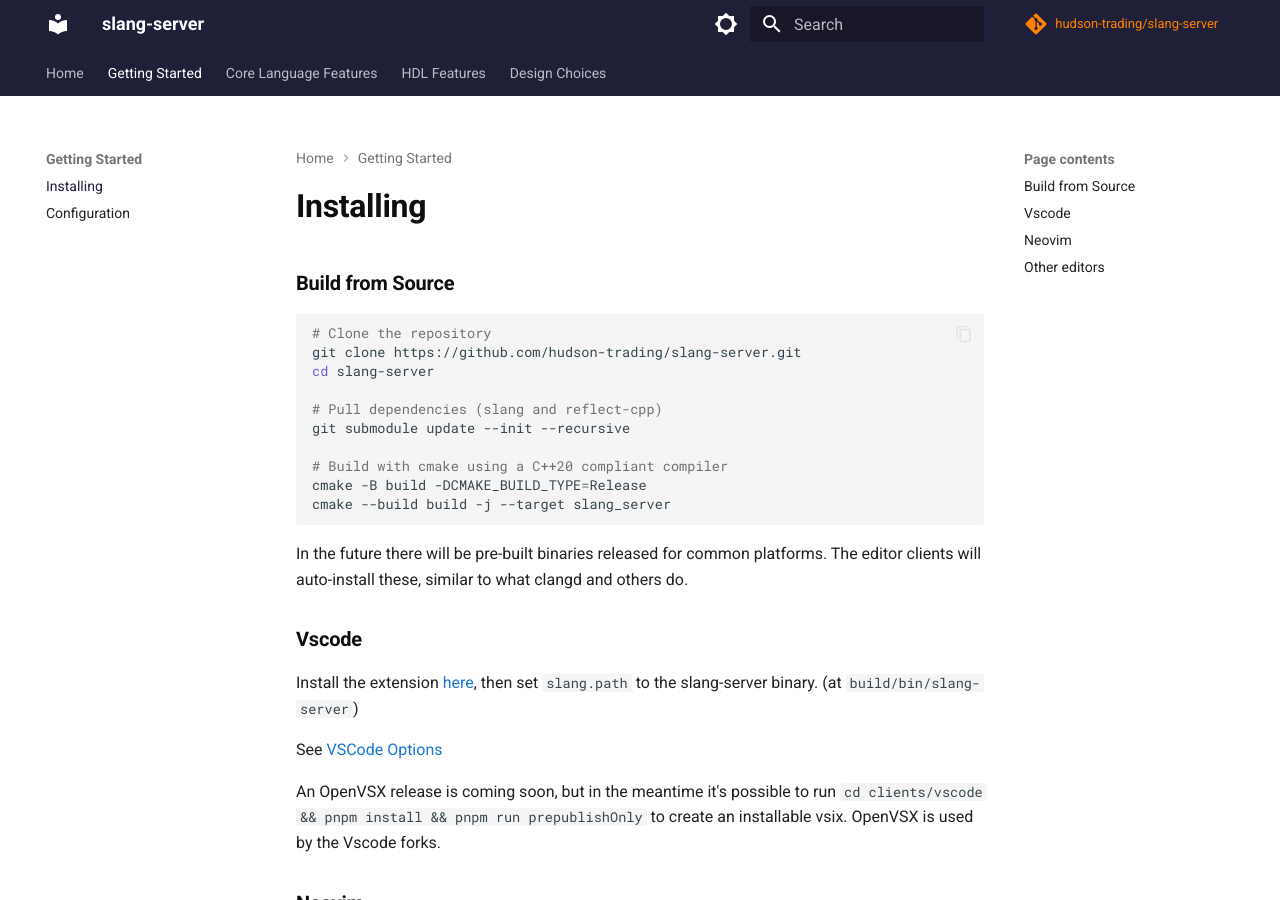
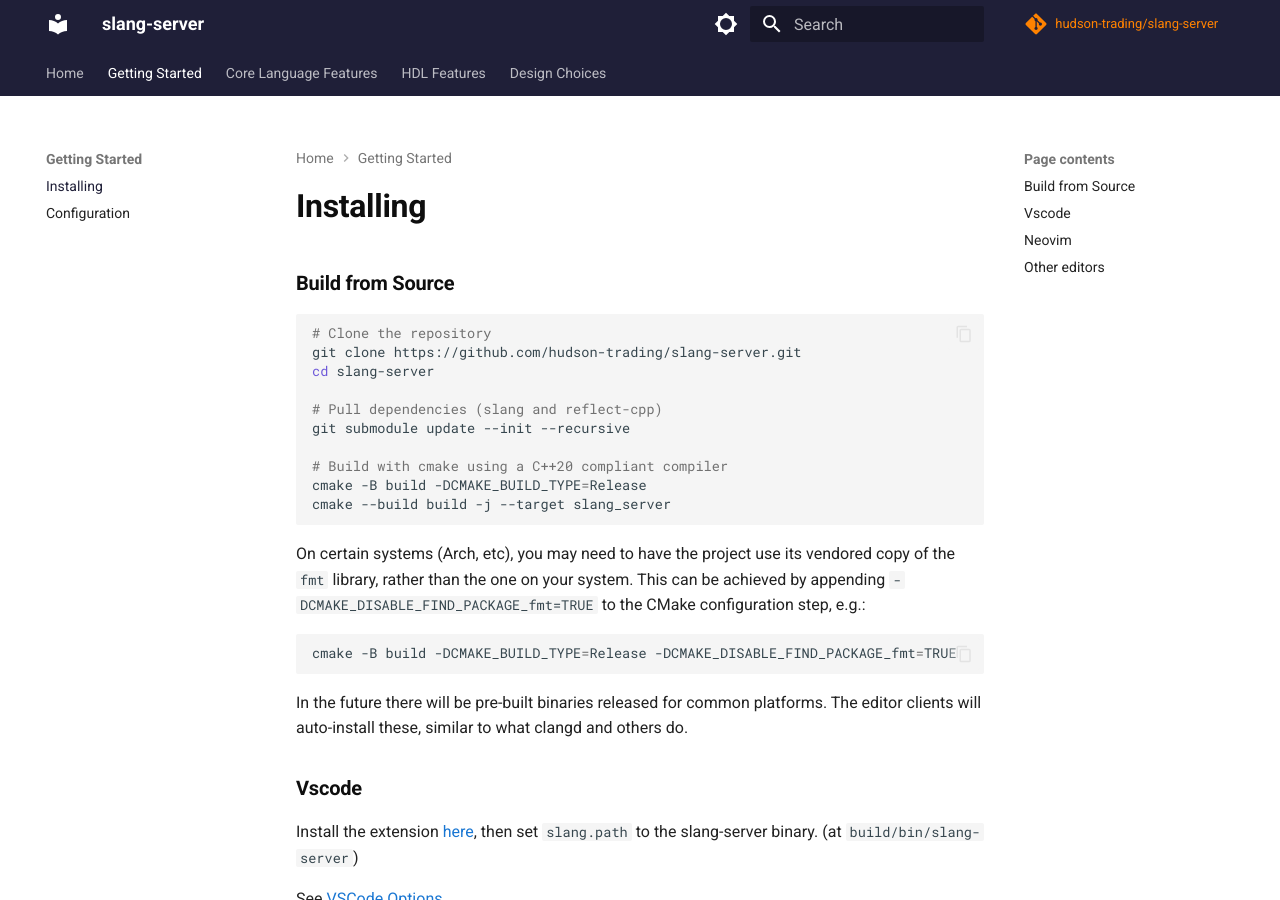
Before and after one commit to hudson-trading/slang-server, an MkDocs documentation site: the page built from docs/start/installing.md, in a window 1280 px wide and 900 px high. Built offline with MkDocs 1.6.1 and Material for MkDocs 9.7.7, drawn with Linux system fonts in a browser that asks for light colours; comment, search, counter and statistics services are not loaded.

Commit message:
Document instructions to supply vendored copy of fmt

````diff
--- a/docs/start/installing.md
+++ b/docs/start/installing.md
@@ -13,6 +13,14 @@
 # Build with cmake using a C++20 compliant compiler
 cmake -B build -DCMAKE_BUILD_TYPE=Release
 cmake --build build -j --target slang_server
+```
+
+On certain systems (Arch, etc), you may need to have the project use its vendored copy of the `fmt` library,
+rather than the one on your system. This can be achieved by appending `-DCMAKE_DISABLE_FIND_PACKAGE_fmt=TRUE`
+to the CMake configuration step, e.g.:
+
+```bash
+cmake -B build -DCMAKE_BUILD_TYPE=Release -DCMAKE_DISABLE_FIND_PACKAGE_fmt=TRUE
 ```
 
 In the future there will be pre-built binaries released for common platforms. The editor clients will auto-install these, similar to what clangd and others do.
````
